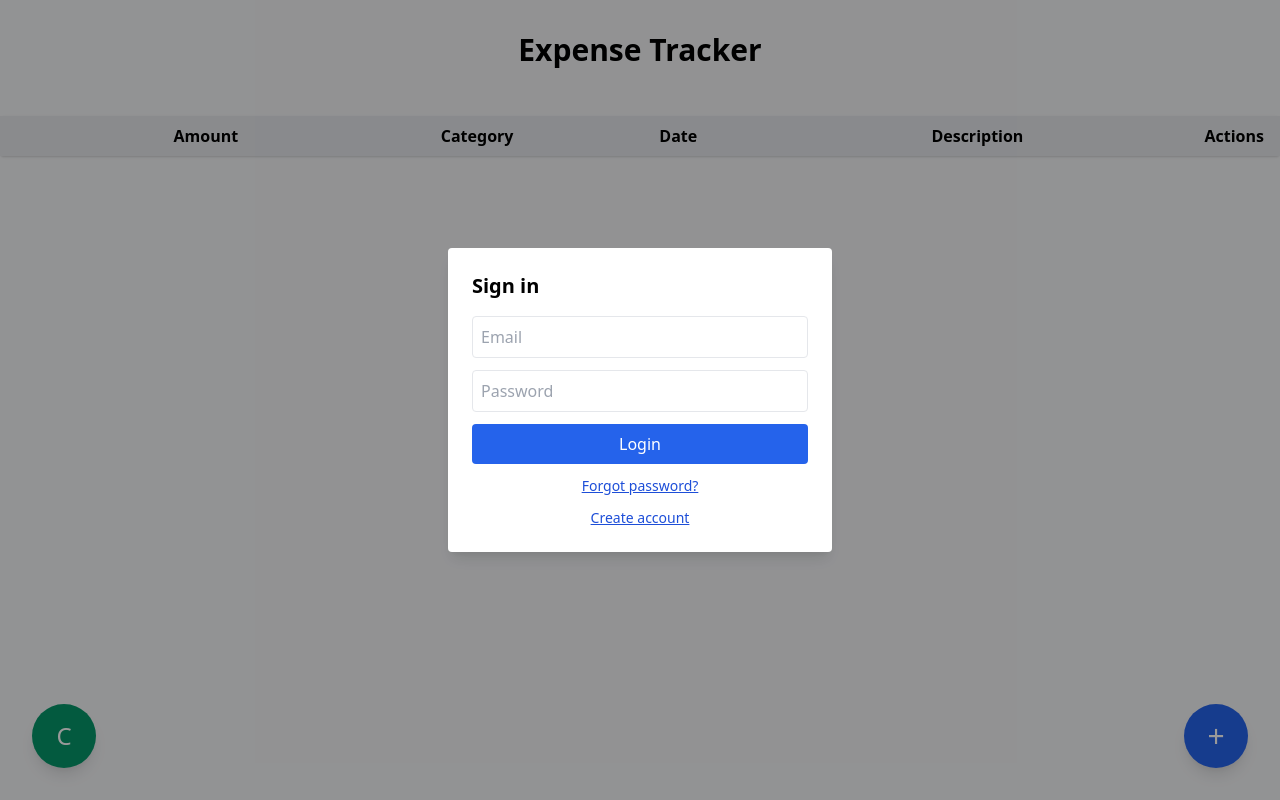
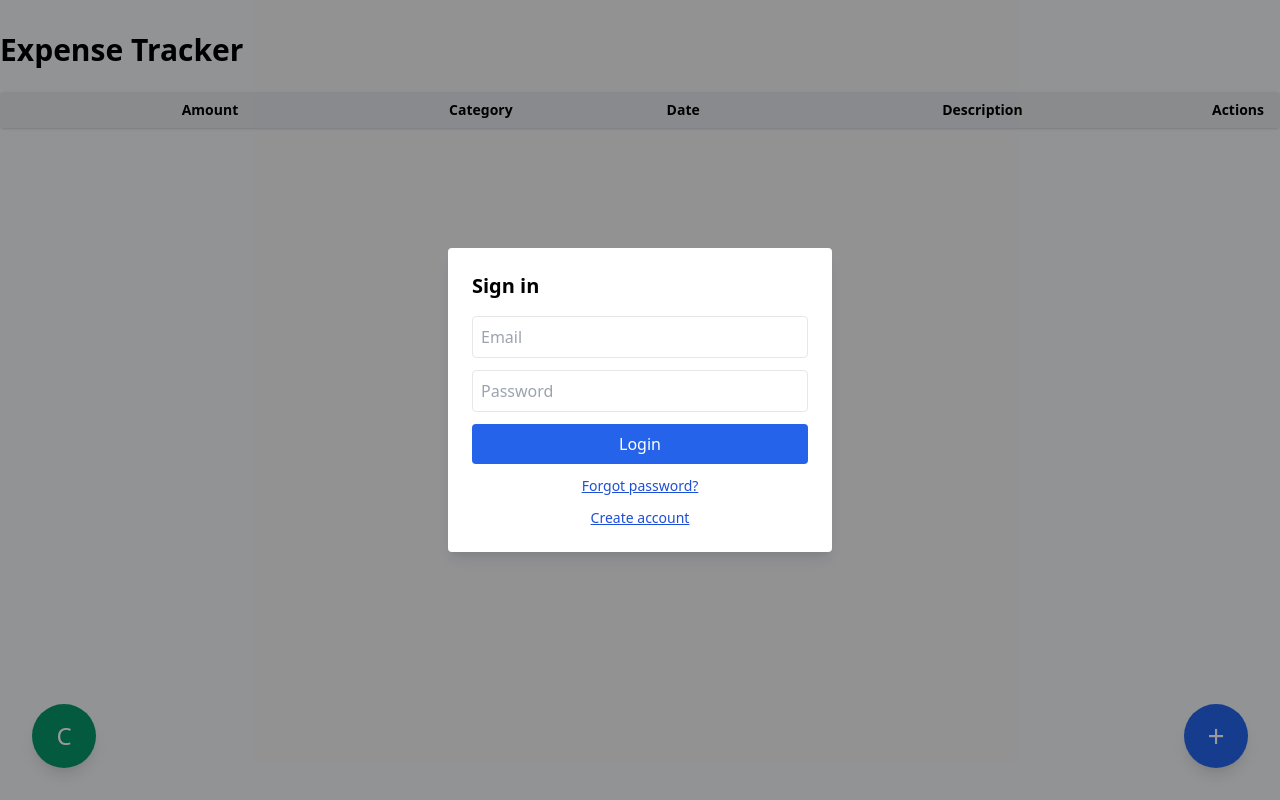
Before and after one commit to MeltacTheReal/financez, a FastAPI app: page / in a window 1280 px wide. Run offline with FastAPI, Linux system fonts and the light colour scheme; lists and menus that the app fills with data are empty.

Commit message:
mobile responsive made

```diff
--- a/_Financez/backend/static/app.js
+++ b/_Financez/backend/static/app.js
@@ -1,9 +1,11 @@
 function __initApp() {
-const API_URL = 'http://127.0.0.1:8001/expenses';
-const CATEGORY_API_URL = 'http://127.0.0.1:8001/categories';
-const LOGIN_API_URL = 'http://127.0.0.1:8001/auth/login';
-const SIGNUP_API_URL = 'http://127.0.0.1:8001/auth/signup';
-const RESET_PWD_API_URL = 'http://127.0.0.1:8001/auth/reset-password';
+// Use current hostname and port for API calls (works on localhost and mobile)
+const BASE_URL = `${window.location.protocol}//${window.location.host}`;
+const API_URL = `${BASE_URL}/expenses`;
+const CATEGORY_API_URL = `${BASE_URL}/categories`;
+const LOGIN_API_URL = `${BASE_URL}/auth/login`;
+const SIGNUP_API_URL = `${BASE_URL}/auth/signup`;
+const RESET_PWD_API_URL = `${BASE_URL}/auth/reset-password`;
 
 const expensesTable = document.getElementById('expenses-table');
 const expenseModal = document.getElementById('expense-modal');
@@ -63,7 +65,7 @@ let accessToken = localStorage.getItem('access_token') || null;
     } else if (type === 'recovery') {
         const newPwd = window.prompt('Enter new password:');
         if (newPwd) {
-            fetch('http://127.0.0.1:8001/auth/update-password', {
+            fetch(`${BASE_URL}/auth/update-password`, {
                 method: 'POST',
                 headers: { 'Content-Type': 'application/json' },
                 body: JSON.stringify({ access_token: token, refresh_token: refresh, new_password: newPwd })
@@ -131,8 +133,7 @@ loginForm && loginForm.addEventListener('submit', function(e) {
         if (!token) throw new Error('No token returned');
         accessToken = token;
         localStorage.setItem('access_token', accessToken);
-        loginModal?.classList.add('hidden');
-        logoutBtn?.classList.remove('hidden');
+        ensureAuthenticated();
         console.log('Login successful');
         fetchCategories().then(fetchExpenses);
     })
@@ -293,10 +294,10 @@ function renderExpenses(expenses) {
             <td class="px-4 py-2 text-right">${exp.amount}</td>
             <td class="px-4 py-2 text-right">${categoryMap[exp.category_id] || exp.category_id}</td>
             <td class="px-4 py-2 text-right">${exp.date}</td>
-            <td class="px-4 py-2 text-right">${exp.description || ''}</td>
-            <td class="px-4 py-2 text-right">
-                <button class="text-blue-600 mr-2" onclick="editExpense(${exp.id})">Edit</button>
-                <button class="text-red-600" onclick="deleteExpense(${exp.id})">Delete</button>
+            <td class="px-2 sm:px-4 py-2 text-right">${exp.description || ''}</td>
+            <td class="px-2 sm:px-4 py-2 text-right whitespace-nowrap">
+                <button class="inline-flex items-center justify-center text-blue-600 hover:text-blue-800 mr-1 sm:mr-2" title="Edit" aria-label="Edit" onclick="editExpense(${exp.id})">✏️</button>
+                <button class="inline-flex items-center justify-center text-red-600 hover:text-red-800" title="Delete" aria-label="Delete" onclick="deleteExpense(${exp.id})">🗑️</button>
             </td>
         `;
         expensesTable.appendChild(tr);
--- a/_Financez/backend/templates/index.html
+++ b/_Financez/backend/templates/index.html
@@ -7,16 +7,16 @@
     <link href="https://cdn.jsdelivr.net/npm/tailwindcss@2.2.19/dist/tailwind.min.css" rel="stylesheet">
 </head>
 <body class="bg-gray-100 min-h-screen">
-    <div class="container mx-auto py-8">
-        <h1 class="text-3xl font-bold mb-6 text-center">Expense Tracker</h1>
-        <!-- Auth Bar -->
-        <div class="flex justify-end mb-4">
-            <button id="logout-btn" class="hidden bg-gray-700 text-white px-3 py-1 rounded">Logout</button>
+    <div class="container mx-auto py-4 px-3 sm:py-8 sm:px-0">
+        <!-- Header with title and logout -->
+        <div class="flex justify-between items-center mb-4 sm:mb-6">
+            <h1 class="text-2xl sm:text-3xl font-bold">Expense Tracker</h1>
+            <button id="logout-btn" class="hidden bg-gray-700 text-white px-3 py-1 rounded text-sm sm:text-base">Logout</button>
         </div>
         <!-- Plus Button -->
-        <button id="add-expense-btn" class="fixed bottom-8 right-8 bg-blue-600 text-white rounded-full w-16 h-16 flex items-center justify-center shadow-lg text-3xl z-50" title="Add Expense">+</button>
+        <button id="add-expense-btn" class="fixed bottom-4 right-4 sm:bottom-8 sm:right-8 bg-blue-600 text-white rounded-full w-12 h-12 sm:w-16 sm:h-16 flex items-center justify-center shadow-lg text-2xl sm:text-3xl z-50" title="Add Expense">+</button>
         <!-- Category Button -->
-        <button id="admin-categories-btn" class="fixed bottom-8 left-8 bg-green-600 text-white rounded-full w-16 h-16 flex items-center justify-center shadow-lg text-2xl z-50" title="Manage Categories">C</button>
+        <button id="admin-categories-btn" class="fixed bottom-4 left-4 sm:bottom-8 sm:left-8 bg-green-600 text-white rounded-full w-12 h-12 sm:w-16 sm:h-16 flex items-center justify-center shadow-lg text-xl sm:text-2xl z-50" title="Manage Categories">C</button>
         <!-- Login Modal (shown when not authenticated) -->
         <div id="login-modal" class="fixed inset-0 bg-black bg-opacity-40 flex items-center justify-center z-50 hidden">
             <div class="bg-white p-6 rounded shadow-lg w-full max-w-sm">
@@ -33,72 +33,72 @@
         </div>
         <!-- Modal Dialog -->
         <div id="expense-modal" class="fixed inset-0 bg-black bg-opacity-40 flex items-center justify-center z-50 hidden">
-            <div class="bg-white p-6 rounded shadow-lg w-full max-w-md relative">
+            <div class="bg-white p-4 sm:p-6 rounded shadow-lg w-11/12 sm:w-full max-w-md relative">
                 <button id="close-modal" class="absolute top-2 right-2 text-gray-500 hover:text-gray-700 text-2xl">&times;</button>
-                <h2 id="modal-title" class="text-xl font-bold mb-4">Add Expense</h2>
-                <form id="expense-form" class="flex flex-col gap-4">
-                    <input type="number" step="0.01" id="amount" placeholder="Amount" class="border p-2 rounded" required>
-                    <select id="category" class="border p-2 rounded" required></select>
-                    <input type="date" id="date" class="border p-2 rounded" required>
-                    <input type="text" id="description" placeholder="Description" class="border p-2 rounded">
-                    <button type="submit" class="bg-blue-600 text-white px-4 py-2 rounded">Save</button>
+                <h2 id="modal-title" class="text-lg sm:text-xl font-bold mb-3 sm:mb-4">Add Expense</h2>
+                <form id="expense-form" class="flex flex-col gap-3 sm:gap-4">
+                    <input type="number" step="0.01" id="amount" placeholder="Amount" class="border p-2 rounded text-sm sm:text-base" required>
+                    <select id="category" class="border p-2 rounded text-sm sm:text-base" required></select>
+                    <input type="date" id="date" class="border p-2 rounded text-sm sm:text-base" required>
+                    <input type="text" id="description" placeholder="Description" class="border p-2 rounded text-sm sm:text-base">
+                    <button type="submit" class="bg-blue-600 text-white px-3 py-2 sm:px-4 sm:py-2 rounded text-sm sm:text-base">Save</button>
                 </form>
             </div>
         </div>
         <!-- Delete Confirmation Modal -->
         <div id="delete-modal" class="fixed inset-0 bg-black bg-opacity-40 flex items-center justify-center z-50 hidden">
-            <div class="bg-white p-6 rounded shadow-lg w-full max-w-sm relative">
+            <div class="bg-white p-4 sm:p-6 rounded shadow-lg w-11/12 sm:w-full max-w-sm relative">
                 <h2 class="text-xl font-bold mb-4">Delete Expense</h2>
                 <p class="mb-6">Are you sure you want to delete this expense?</p>
                 <div class="flex justify-end gap-4">
-                    <button id="cancel-delete" class="px-4 py-2 rounded bg-gray-200 hover:bg-gray-300">Cancel</button>
-                    <button id="confirm-delete" class="px-4 py-2 rounded bg-red-600 text-white hover:bg-red-700">Delete</button>
+                    <button id="cancel-delete" class="px-3 py-2 sm:px-4 sm:py-2 rounded bg-gray-200 hover:bg-gray-300">Cancel</button>
+                    <button id="confirm-delete" class="px-3 py-2 sm:px-4 sm:py-2 rounded bg-red-600 text-white hover:bg-red-700">Delete</button>
                 </div>
             </div>
         </div>
         <!-- Category Admin Modal -->
         <div id="category-admin-modal" class="fixed inset-0 bg-black bg-opacity-40 flex items-center justify-center z-50 hidden">
-            <div class="bg-white p-6 rounded shadow-lg w-full max-w-md relative">
+            <div class="bg-white p-4 sm:p-6 rounded shadow-lg w-11/12 sm:w-full max-w-md relative">
                 <button id="close-category-admin" class="absolute top-2 right-2 text-gray-500 hover:text-gray-700 text-2xl">&times;</button>
                 <h2 class="text-xl font-bold mb-4">Manage Categories</h2>
                 <ul id="category-list" class="mb-4"></ul>
                 <form id="add-category-form" class="flex gap-2">
-                    <input type="text" id="new-category-name" placeholder="New category name" class="border p-2 rounded flex-1" required>
-                    <button type="submit" class="bg-green-600 text-white px-4 py-2 rounded">Add</button>
+                    <input type="text" id="new-category-name" placeholder="New category name" class="border p-2 rounded flex-1 text-sm sm:text-base" required>
+                    <button type="submit" class="bg-green-600 text-white px-3 py-2 sm:px-4 sm:py-2 rounded text-sm sm:text-base">Add</button>
                 </form>
             </div>
         </div>
         <!-- Edit Category Modal -->
         <div id="edit-category-modal" class="fixed inset-0 bg-black bg-opacity-40 flex items-center justify-center z-50 hidden">
-            <div class="bg-white p-6 rounded shadow-lg w-full max-w-sm relative">
+            <div class="bg-white p-4 sm:p-6 rounded shadow-lg w-11/12 sm:w-full max-w-sm relative">
                 <button id="close-edit-category" class="absolute top-2 right-2 text-gray-500 hover:text-gray-700 text-2xl">&times;</button>
                 <h2 class="text-xl font-bold mb-4">Edit Category</h2>
                 <form id="edit-category-form" class="flex gap-2">
-                    <input type="text" id="edit-category-name" class="border p-2 rounded flex-1" required>
-                    <button type="submit" class="bg-blue-600 text-white px-4 py-2 rounded">Save</button>
+                    <input type="text" id="edit-category-name" class="border p-2 rounded flex-1 text-sm sm:text-base" required>
+                    <button type="submit" class="bg-blue-600 text-white px-3 py-2 sm:px-4 sm:py-2 rounded text-sm sm:text-base">Save</button>
                 </form>
             </div>
         </div>
         <!-- Delete Category Modal -->
         <div id="delete-category-modal" class="fixed inset-0 bg-black bg-opacity-40 flex items-center justify-center z-50 hidden">
-            <div class="bg-white p-6 rounded shadow-lg w-full max-w-sm relative">
+            <div class="bg-white p-4 sm:p-6 rounded shadow-lg w-11/12 sm:w-full max-w-sm relative">
                 <h2 class="text-xl font-bold mb-4">Delete Category</h2>
                 <p class="mb-6">Are you sure you want to delete the category <span id="delete-category-name" class="font-semibold"></span>?</p>
                 <div class="flex justify-end gap-4">
-                    <button id="cancel-delete-category" class="px-4 py-2 rounded bg-gray-200 hover:bg-gray-300">Cancel</button>
-                    <button id="confirm-delete-category" class="px-4 py-2 rounded bg-red-600 text-white hover:bg-red-700">Delete</button>
+                    <button id="cancel-delete-category" class="px-3 py-2 sm:px-4 sm:py-2 rounded bg-gray-200 hover:bg-gray-300">Cancel</button>
+                    <button id="confirm-delete-category" class="px-3 py-2 sm:px-4 sm:py-2 rounded bg-red-600 text-white hover:bg-red-700">Delete</button>
                 </div>
             </div>
         </div>
-        <div class="bg-white rounded shadow mt-6">
-            <table class="min-w-full table-auto w-full">
+        <div class="bg-white rounded shadow mt-4 sm:mt-6 overflow-x-auto">
+            <table class="min-w-full table-auto w-full text-xs sm:text-sm">
                 <thead>
                     <tr class="bg-gray-200">
-                        <th class="px-4 py-2 text-right">Amount</th>
-                        <th class="px-4 py-2 text-right">Category</th>
-                        <th class="px-4 py-2 text-right">Date</th>
-                        <th class="px-4 py-2 text-right">Description</th>
-                        <th class="px-4 py-2 text-right">Actions</th>
+                        <th class="px-2 sm:px-4 py-2 text-right">Amount</th>
+                        <th class="px-2 sm:px-4 py-2 text-right">Category</th>
+                        <th class="px-2 sm:px-4 py-2 text-right">Date</th>
+                        <th class="px-2 sm:px-4 py-2 text-right">Description</th>
+                        <th class="px-2 sm:px-4 py-2 text-right">Actions</th>
                     </tr>
                 </thead>
                 <tbody id="expenses-table">
```
